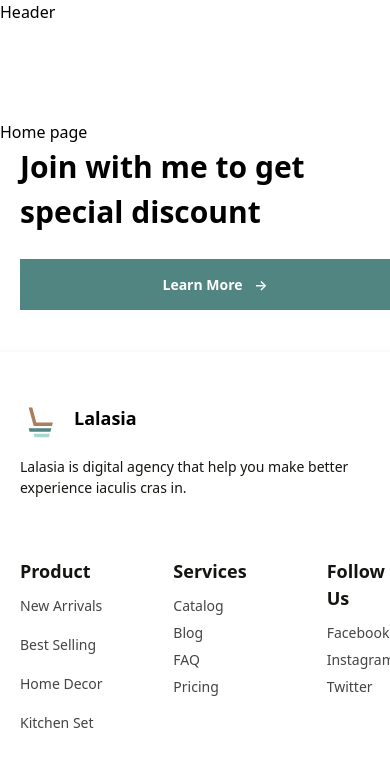
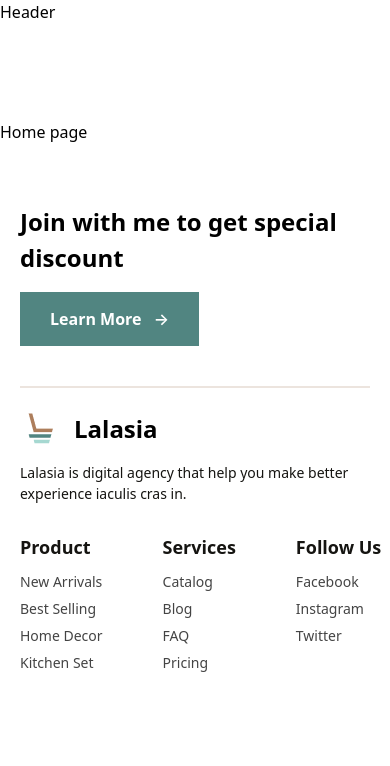
Before and after one commit to archis-academy/december-frontend-lalasia-2025, a React (Vite) app: page / in a window 390 px wide. Shown: the top 766 px of the page. Built offline with nearby package versions, Linux system fonts and the light colour scheme; no server answers; a web font is replaced by a local one.

Commit message:
DE-23-24 Footer Section REsponsive ayarlari yapildi.

```diff
--- a/src/components/Footer/Footer.module.scss
+++ b/src/components/Footer/Footer.module.scss
@@ -2,8 +2,13 @@
 @use "@styles/_functions.scss" as *;
 
 .footer {
-  //padding: 40px 20px;
+  padding: 60px 20px;
   font-family: $font-primary;
+  max-width: 1240px;
+  width: 100%;
+  margin: 0 auto;
+  //background-color: rgb(91, 91, 182);
+}
 
 /* ---------------------- TOP BANNER ---------------------- */
 .topBanner {
@@ -11,7 +16,6 @@
   justify-content: space-between;
   align-items: center;
   margin-bottom: 40px;
-    width: 100%;
 
   h2 {
     margin: 0;
@@ -34,21 +38,34 @@
   }
 }
 
-  /* ---------------------- COLUMNS ---------------------- */
-  .columns {
-    display: flex;
+/* ---------------------- DIVIDER ---------------------- */
+.divider {
   width: 100%;
-    gap: 40px;
-    margin-top: 30px;
-    justify-content: flex-start; /* spacer’ın sağa yapışmasını sağlar */
+  height: 2px;
+  background-color: #ece4de;
+  margin: 20px auto;
 }
 
-  /* SOL TARAF */
+/* ---------------------- BOTTOM SECTION ---------------------- */
+.bottomSection {
+  display: grid;
+  grid-template-columns: auto auto;
+  justify-content: space-between;
+
+  width: 100%;
+  //justify-content: space-between; /* sol blok ve sağ blok ayrılır */
+  align-items: flex-start;
+  margin-top: 40px;
+}
+
+.leftBlock {
+  flex: 0 0 auto; /* logo solda sabit */
+}
+
 .logoSection {
   display: flex;
   flex-direction: column;
   gap: 12px;
-    margin-top: 20px;
 }
 
 .logoRow {
@@ -57,38 +74,39 @@
   gap: 12px;
 }
 
-  /* SAĞ TARAF — ÜÇ KOLON */
-  .spacer {
-    margin-left: auto; /* sağa yaslama */
-    display: flex;
-
-    gap: 70px;
-    margin-top: 20px;
+.paragraf {
+  font-size: clamp(14px, 2.5vw, 18px);
+  color: #151411;
 }
 
-  h2 {
-    font-size: clamp(18px, 3vw, 25px);
-    margin-bottom: 10px;
-    font-family: $font-primary;
+/* Sağ blok */
+.rightBlock {
+  justify-self: end;
 }
 
-  p {
-    font-size: clamp(14px, 2.5vw, 18px);
-    font-family: $font-primary;
-    color: #151411;
-  }
+.spacer {
+  display: flex;
+  justify-content: flex-end;
+  gap: 50px;
 }
 
-/* ---------------------- COLUMN COMPONENT ---------------------- */
 .column {
-  flex: 1 1 150px;
-
+  display: flex;
+  flex-direction: column;
+  align-items: flex-start; /* yazılar sola hizalı */
+  //flex: 0 0 auto; /* kolonlar büyümesin */
+  //padding: 0;
+  //margin: 0;
+  margin-right: 40px;
+}
+.column:last-child {
+  margin-right: 0;
+}
 h4 {
   font-size: clamp(18px, 2.5vw, 20px);
   margin-bottom: 10px;
   font-family: $font-primary;
   color: #151411;
-  }
 }
 
 ul {
@@ -97,15 +115,14 @@ ul {
 
   li {
     font-size: clamp(14px, 2.5vw, 18px);
-    color: #444; /* son tanım geçerli */
+    color: #444;
     margin-bottom: 6px;
     cursor: pointer;
   }
 }
 
-/*  SADECE PRODUCT ALTINDAKİ MADDELER YAN YANA */
 .productColumn ul {
-  display: flex;
+  display: block;
   flex-wrap: wrap;
   gap: 12px;
 }
@@ -113,46 +130,64 @@ ul {
 .productColumn ul li {
   white-space: nowrap;
 }
+
 /* ---------------------- RESPONSIVE ---------------------- */
-
-/* 📱 Mobil (max 768px) */
 @media (max-width: 768px) {
   .topBanner {
-    display: flex;
-    flex-direction: column; /* başlık üstte, buton altında */
+    flex-direction: column;
     align-items: flex-start;
-    text-align: left;
-    gap: 15px;
-    margin-left: 20px;
+    gap: 16px;
 
     h2 {
-      margin-bottom: 10px;
+      text-align: left;
+      font-size: clamp(24px, 6vw, 32px);
     }
 
     .ctaButton {
       align-self: flex-start;
-      margin-top: 10px; /* başlığın altına boşluk */
-    }
-
-    .logoRow {
-      flex-direction: column; /* ikon üstte, Lalasia altta */
-      gap: 6px;
     }
   }
 
-  .columns {
-    flex-direction: column; /* Product – Services – Follow Us alt alta */
-    gap: 10px;
-    margin-left: 20px;
+  .divider {
+    margin: 20px 0;
+  }
+
+  .logoSection {
+    display: flex;
+    flex-direction: column;
+    align-items: flex-start;
+    gap: 12px;
+    margin-left: 0;
+  }
+  .logoRow {
+    display: flex;
+    flex-direction: row; /* logo + başlık yan yana */
+    align-items: center;
+    gap: 12px;
+  }
+  .paragraf {
+    text-align: left; /* sola hizalı */
+  }
+
+  .bottomColumns {
+    display: flex;
+    justify-content: center; /* ortala */
+    margin-top: 20px;
+  }
+
+  .spacer {
+    display: flex;
+    flex-direction: row; /* yan yana */
+    justify-content: flex-start; /* ortalı */
+    gap: 20px;
+    flex-wrap: nowrap; /* üçü aynı satırda */
+    width: 100%;
+    margin-top: 10px;
+  }
+
+  .column {
+    flex: 0 0 auto;
+    align-items: flex-start;
+    text-align: left;
   }
 }
-
-/* 📱 Küçük mobil (max 480px) */
-@media (max-width: 480px) {
-  .ctaButton {
-    padding: 12px 20px;
-    font-size: 14px;
-    width: 100%; /* küçük mobilde de tam genişlik */
-    margin-top: 8px; /* başlığın altına boşluk */
-  }
-}
--- a/src/components/Footer/Footer.tsx
+++ b/src/components/Footer/Footer.tsx
@@ -1,11 +1,11 @@
 import React from "react";
 import styles from "./Footer.module.scss";
 import FooterColumn from "./FooterColumn";
-import { FooterIcon, FooterLine } from "./FooterIcon";
 
 const Footer: React.FC = () => {
   return (
     <footer className={styles.footer}>
+      {/* Üst banner */}
       <div className={styles.topBanner}>
         <h2>Join with me to get special discount</h2>
         <button className={styles.ctaButton}>
@@ -13,22 +13,23 @@ const Footer: React.FC = () => {
         </button>
       </div>
 
-      <FooterLine />
+      {/* Çizgi */}
+      <div className={styles.divider}></div>
 
-      <div className={styles.columns}>
-        {/* SOL TARAF */}
+      {/* Logo + paragraf */}
       <div className={styles.logoSection}>
         <div className={styles.logoRow}>
-            <FooterIcon />
+          <img src="/images/Lalasia.png" alt="Lalasia Logo" />
           <h2>Lalasia</h2>
         </div>
-          <p>
+        <p className={styles.paragraf}>
           Lalasia is digital agency that help you make better <br />
           experience iaculis cras in.
         </p>
       </div>
 
-        {/* SAĞ TARAF — ÜÇ KOLON BURADA OLMALI */}
+      {/* En alttaki üçlü blok */}
+      <div className={styles.bottomColumns}>
         <div className={styles.spacer}>
           <div className={`${styles.column} ${styles.productColumn}`}>
             <FooterColumn
@@ -41,14 +42,12 @@ const Footer: React.FC = () => {
               ]}
             />
           </div>
-
           <div className={styles.column}>
             <FooterColumn
               title="Services"
               items={["Catalog", "Blog", "FAQ", "Pricing"]}
             />
           </div>
-
           <div className={styles.column}>
             <FooterColumn
               title="Follow Us"
--- a/src/components/Footer/footerIcon.tsx
+++ /dev/null
@@ -1,54 +0,0 @@
-export const FooterIcon = () => {
-  return (
-    <svg
-      width="42"
-      height="42"
-      viewBox="0 0 42 42"
-      fill="none"
-      xmlns="http://www.w3.org/2000/svg"
-    >
-      <g clipPath="url(#clip0_0_895)">
-        <path d="M42 0H0V42H42V0Z" fill="white" />
-        <path
-          d="M32.9034 20.6011L31.9654 24.1011H13.6534L8.66943 5.50562H12.2954L16.3379 20.6011H32.9034Z"
-          fill="#AD7E5C"
-        />
-        <path
-          d="M31.4019 26.2009L30.4639 29.7009H9.60743L8.66943 26.2009H31.4019Z"
-          fill="#518581"
-        />
-        <path
-          d="M29.9003 31.801L28.9623 35.301H14.5913L13.6533 31.801H29.9003Z"
-          fill="#A6D8D1"
-        />
-      </g>
-      <defs>
-        <clipPath id="clip0_0_895">
-          <rect width="42" height="42" fill="white" />
-        </clipPath>
-      </defs>
-    </svg>
-  );
-};
-export default FooterIcon;
-
-export const FooterLine = () => {
-  return (
-    <svg
-      width="1440"
-      height="2"
-      viewBox="0 0 1440 2"
-      fill="none"
-      xmlns="http://www.w3.org/2000/svg"
-    >
-      <line
-        x1="6.55671e-08"
-        y1="0.75"
-        x2="1440"
-        y2="0.750108"
-        stroke="#ECE4DE"
-        stroke-width="1.5"
-      />
-    </svg>
-  );
-};
```
Also changed, not shown: public/icons/Lalasiaicon.svg (added), public/images/Lalasia.png (added). Lines whose indentation alone changed are shown as unchanged.
